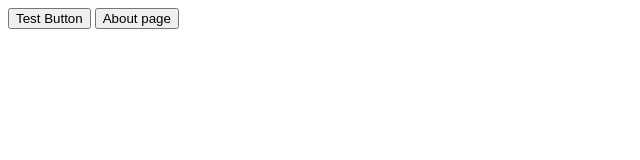
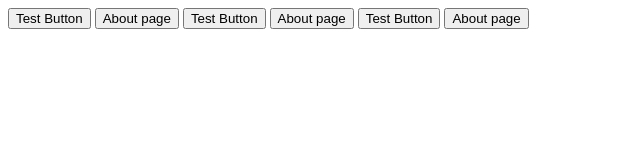
Before and after one commit to arunStudio/dtokens-test, a plain HTML site: page index.html in a window 1280 px wide. Shown: the whole page, without its empty margins (0-640 px from the left). Drawn offline with Linux system fonts and the light colour scheme.

Commit message:
Update index.html

```diff
--- a/index.html
+++ b/index.html
@@ -3,5 +3,12 @@
 <body>
     <button>Test Button</button>
     <button>About page</button>
+
+    <button>Test Button</button>
+    <button>About page</button>
+
+
+    <button>Test Button</button>
+    <button>About page</button>
 </body>
 </html>
```
